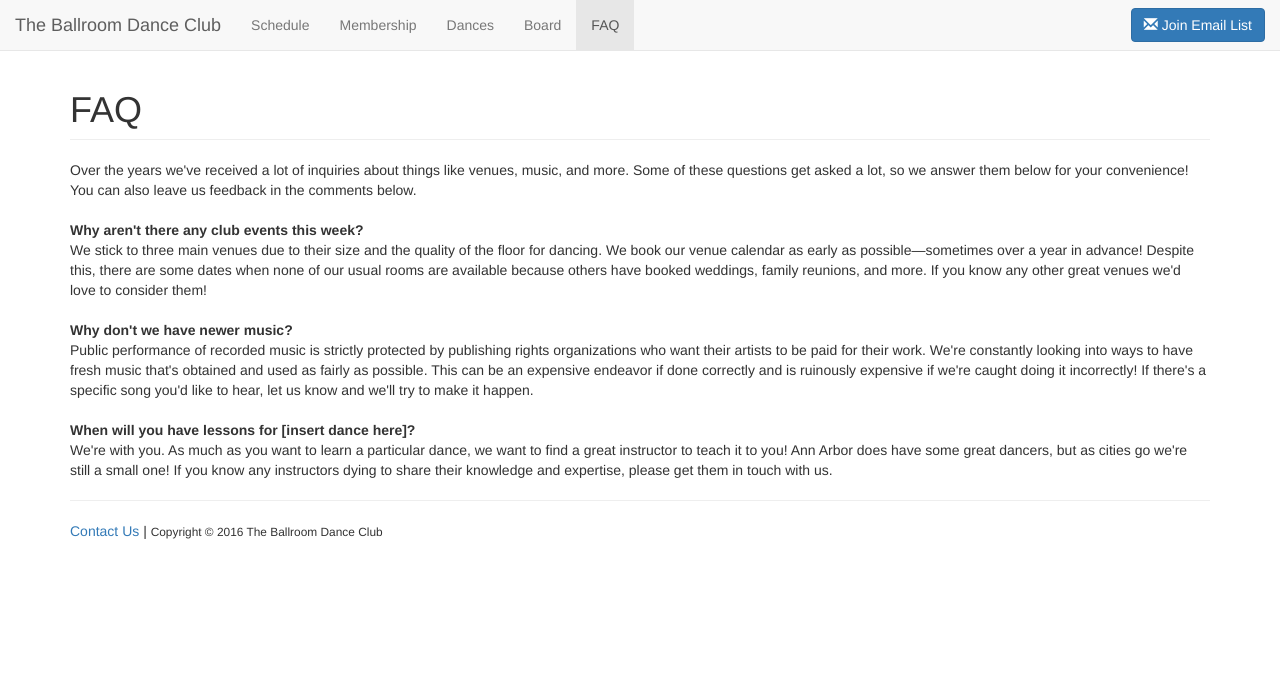
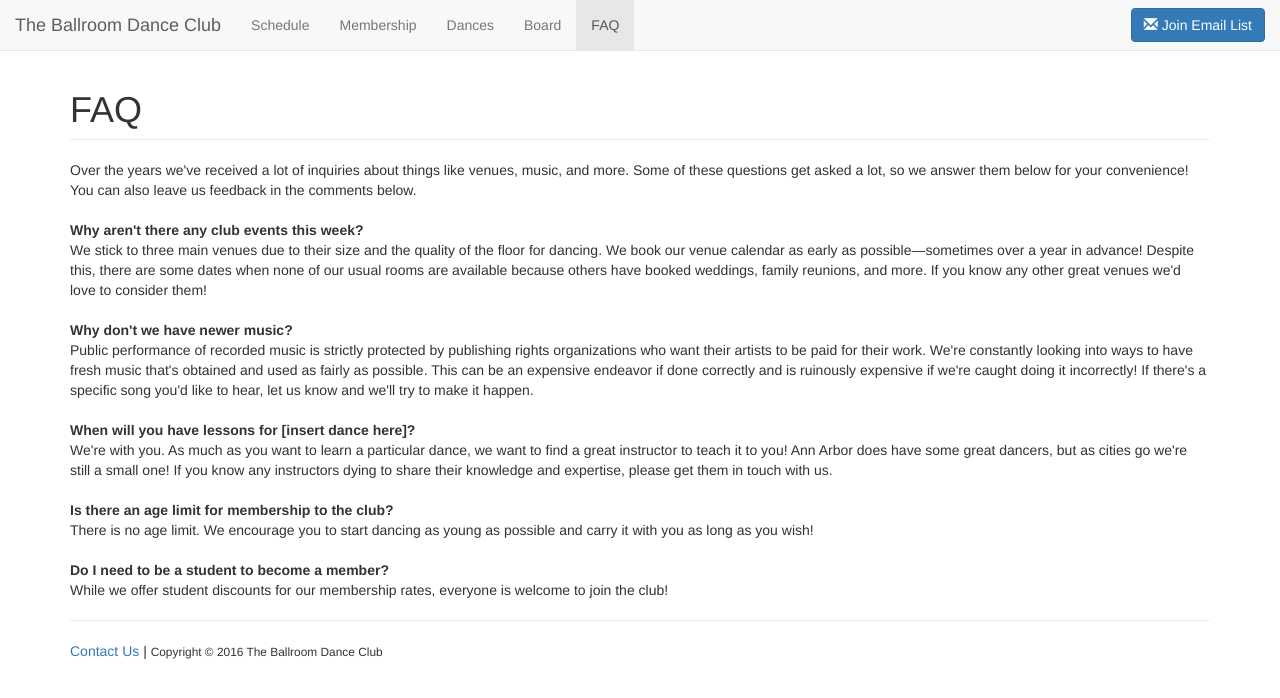
Before and after one commit to ballroom-dance-club/ballroom-dance-club.github.io, a Jekyll site: the page built from faq.html, in a window 1280 px wide. Shown: the top 698 px of the page. Built offline with Jekyll 4.4.1, drawn with Linux system fonts in a browser that asks for light colours; nearby versions of some CDN libraries; comment, search, counter and statistics services are not loaded.

Commit message:
Add membership questions to FAQ page

```diff
--- a/_data/faq.yml
+++ b/_data/faq.yml
@@ -19,3 +19,11 @@
     a great instructor to teach it to you! Ann Arbor does have some great dancers,
     but as cities go we're still a small one! If you know any instructors dying to
     share their knowledge and expertise, please get them in touch with us.
+- question: Is there an age limit for membership to the club?
+  answer: >
+    There is no age limit. We encourage you to start dancing as young as possible and carry
+    it with you as long as you wish!
+- question: Do I need to be a student to become a member?
+  answer: >
+    While we offer student discounts for our membership rates, everyone is welcome
+    to join the club!
```
